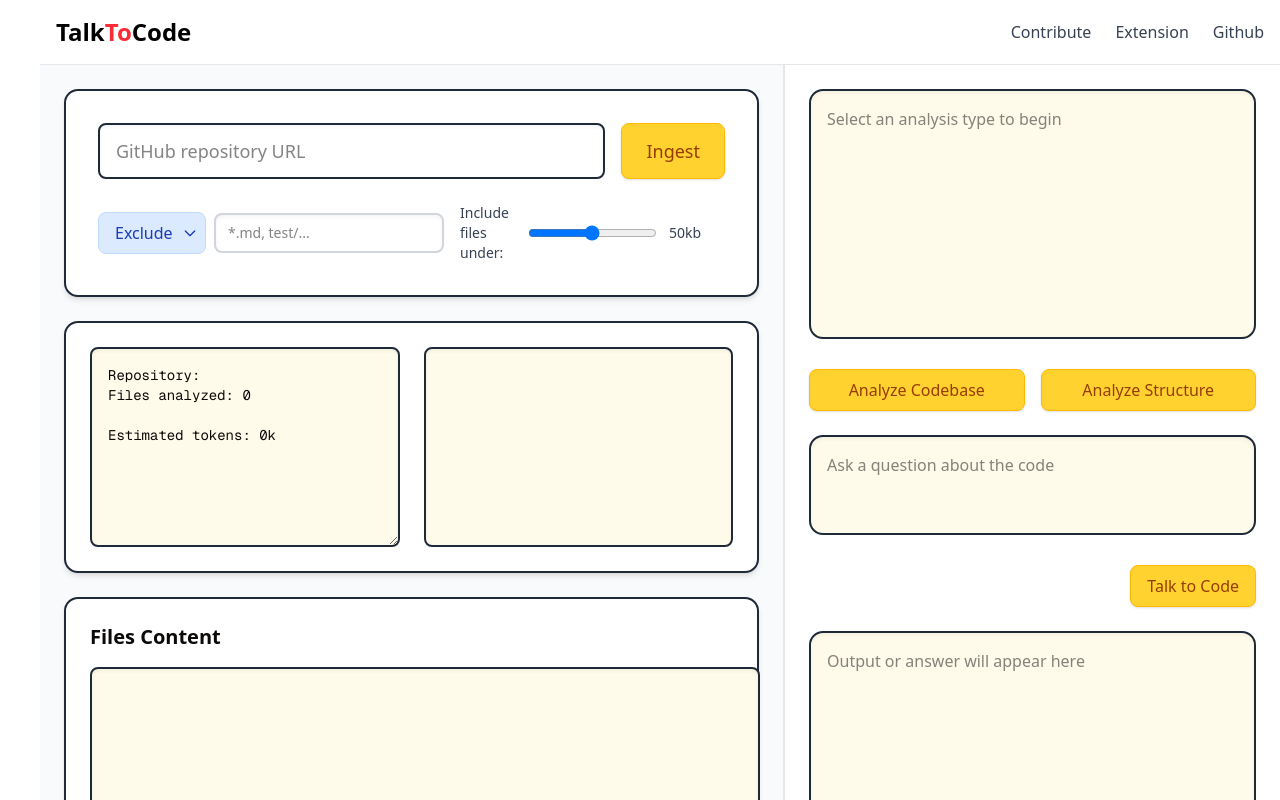
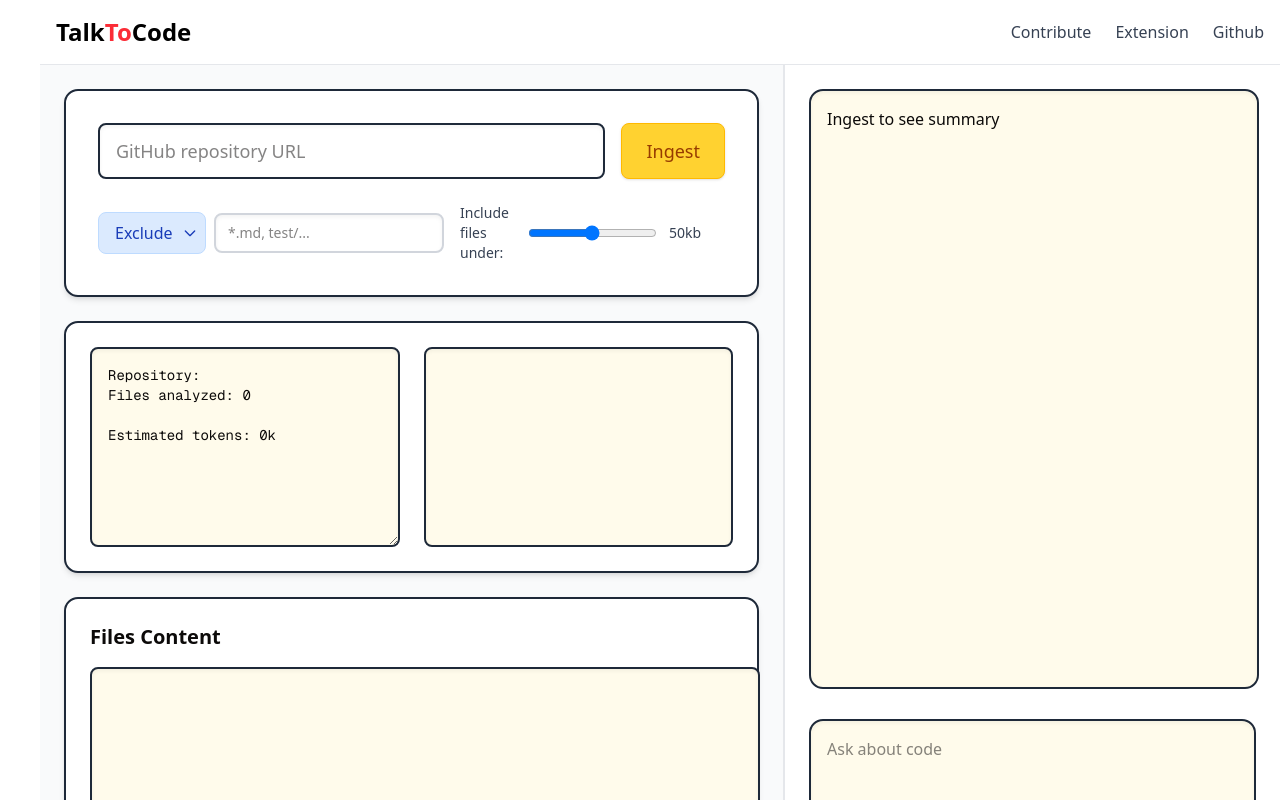
Before and after one commit to Sujal942/Talk-to-Code, a Next.js app: page / in a window 1280 px wide. Shown: the top 800 px of the page. Built offline with nearby package versions, Linux system fonts and the light colour scheme.

Commit message:
summarization

```diff
--- a/src/components/analyze-buttons.tsx
+++ b/src/components/analyze-buttons.tsx
@@ -4,117 +4,58 @@ import { useState } from "react";
 import { useGitIngest } from "@/context/git-ingest-context";
 
 export default function AnalyzeButtons() {
-  const gitIngestContext = useGitIngest();
-  if (!gitIngestContext) {
-    throw new Error("useGitIngest must be used within a GitIngestProvider");
-  }
-  const { analyzeCodebase, analyzeStructure, isLoading, repoData } =
-    gitIngestContext;
-  const [activeTab, setActiveTab] = useState<"codebase" | "structure" | null>(
-    null
-  );
+  const { isLoading, repoData } = useGitIngest() || {};
+  if (!useGitIngest) throw new Error("useGitIngest must be within GitIngestProvider");
+
   const [question, setQuestion] = useState("");
   const [output, setOutput] = useState("");
 
-  const handleAnalyzeCodebase = async () => {
-    setActiveTab("codebase");
-    setOutput("");
-    await analyzeCodebase();
-  };
-
-  const handleAnalyzeStructure = async () => {
-    setActiveTab("structure");
-    setOutput("");
-    await analyzeStructure();
-  };
-
   const handleAskQuestion = async () => {
-    if (!question || !repoData.filesContent) return;
+    if (!question || !repoData?.filesContent) return;
     try {
-      // const response = await fetch("http://localhost:8000/analyze", {
-      const response = await fetch(
-        "https://talk-to-code-1.onrender.com/analyze",
-        {
-          method: "POST",
-          headers: { "Content-Type": "application/json" },
-          body: JSON.stringify({ code: repoData.filesContent, question }),
-        }
-      );
+      const response = await fetch("https://talk-to-code-1.onrender.com/analyze", {
+        method: "POST",
+        headers: { "Content-Type": "application/json" },
+        body: JSON.stringify({ code: repoData.filesContent, question }),
+      });
       const data = await response.json();
       setOutput(data.answer || "No answer available");
     } catch (error) {
-      console.error("Error asking question:", error);
-      setOutput("Error getting answer");
+      console.error("Question error:", error);
+      setOutput("Error: " + error.message);
     }
   };
 
   return (
     <div className="space-y-6 max-w-md mx-auto">
-      {/* Analysis Input */}
       <textarea
-        className="w-full bg-cream-50 border-2 border-gray-800 rounded-xl h-[250px] shadow-inner p-4 resize-none focus:outline-none focus:ring-2 focus:ring-amber-400"
-        placeholder={
-          activeTab === "codebase"
-            ? isLoading
-              ? "Analyzing codebase..."
-              : "Enter repository details for codebase analysis"
-            : activeTab === "structure"
-            ? isLoading
-              ? "Analyzing structure..."
-              : "Enter repository details for structure analysis"
-            : "Select an analysis type to begin"
-        }
+        className=" bg-cream-50 border-2 border-gray-800 rounded-xl h-[600px] w-[450px] shadow-inner p-4 resize-none focus:outline-none focus:ring-2 focus:ring-amber-400"
+        value={repoData?.summary || (isLoading ? "Summarizing..." : "Ingest to see summary")}
+        placeholder="Summary here"
+        readOnly
         disabled={isLoading}
       />
-      {/* Buttons Container */}
-      <div className="flex justify-between gap-4">
-        <button
-          className={`flex-1 px-4 py-2 rounded-md font-medium border border-amber-400 shadow-sm transition-colors duration-200 ${
-            activeTab === "codebase"
-              ? "bg-amber-400 text-amber-900"
-              : "bg-amber-300 text-amber-800 hover:bg-amber-400"
-          } ${isLoading ? "opacity-50 cursor-not-allowed" : ""}`}
-          onClick={handleAnalyzeCodebase}
-          disabled={isLoading}
-        >
-          Analyze Codebase
-        </button>
-        <button
-          className={`flex-1 px-4 py-2 rounded-md font-medium border border-amber-400 shadow-sm transition-colors duration-200 ${
-            activeTab === "structure"
-              ? "bg-amber-400 text-amber-900"
-              : "bg-amber-300 text-amber-800 hover:bg-amber-400"
-          } ${isLoading ? "opacity-50 cursor-not-allowed" : ""}`}
-          onClick={handleAnalyzeStructure}
-          disabled={isLoading}
-        >
-          Analyze Structure
-        </button>
-      </div>
-      {/* Question Input */}
       <textarea
         className="w-full bg-cream-50 border-2 border-gray-800 rounded-xl h-[100px] shadow-inner p-4 resize-none focus:outline-none focus:ring-2 focus:ring-amber-400"
-        placeholder="Ask a question about the code"
+        placeholder="Ask about code"
         value={question}
         onChange={(e) => setQuestion(e.target.value)}
       />
-      {/* Talk to Code Button */}
       <div className="flex justify-end">
         <button
-          className="px-4 py-2 bg-amber-300 text-amber-800 border border-amber-400 rounded-md shadow-sm font-medium hover:bg-amber-400 transition-colors duration-200"
+          className="px-4 py-2 bg-amber-300 text-amber-800 border border-amber-400 rounded-md shadow-sm font-medium hover:bg-amber-400 transition-colors"
           onClick={handleAskQuestion}
           disabled={isLoading || !question}
         >
           Talk to Code
         </button>
       </div>
-      {/* Output Textarea */}
-      <textarea
+      {/* <textarea
         className="w-full bg-cream-50 border-2 border-gray-800 rounded-xl h-[320px] shadow-inner p-4 resize-none focus:outline-none focus:ring-2 focus:ring-amber-400"
         value={output}
-        placeholder="Output or answer will appear here"
+        placeholder="Output here"
         readOnly
-      />
+      /> */}
     </div>
   );
 }
--- a/src/context/git-ingest-context.tsx
+++ b/src/context/git-ingest-context.tsx
@@ -1,16 +1,38 @@
 "use client";
 
-import { createContext, useContext, useState, useEffect } from "react";
+import { createContext, useContext, useState } from "react";
+
+// Token estimation (simplified, replace with Gemini's tokenizer if available)
+const estimateTokenCount = (text: string) => Math.ceil(text.length / 4);
+const MAX_TOKENS = 10000; // Adjust based on Gemini docs (e.g., 128,000 for some models)
+
+// Function to beautify Gemini response
+const beautifySummary = (rawText: string): string => {
+  // Split into lines and process
+  const lines = rawText.split("\n").filter(line => line.trim());
+  let formatted = "";
+
+  lines.forEach((line, index) => {
+    line = line.trim();
+    if (line.startsWith("The") || line.match(/^\w+:/)) {
+      // Treat as a heading (e.g., "The codebase..." or "Overview:")
+      formatted += `\n### ${line}\n`;
+    } else if (line.match(/^[-*]\s/)) {
+      // Preserve bullet points
+      formatted += `${line.replace(/^[-*]\s/, "- ")}\n`;
+    } else if (line.length > 0) {
+      // Add as paragraph
+      formatted += `${line}\n\n`;
+    }
+  });
+
+  // Remove trailing newlines and ensure proper spacing
+  return formatted.trim().replace(/\n{3,}/g, "\n\n");
+};
 
 interface GitIngestContextType {
   repoData: RepoData;
-  fetchRepository: (
-    repoUrl: string,
-    exclude: string,
-    maxSizeKb: number
-  ) => Promise<void>;
-  analyzeCodebase: () => Promise<void>;
-  analyzeStructure: () => Promise<void>;
+  fetchRepository: (repoUrl: string, exclude: string, maxSizeKb: number) => Promise<void>;
   isLoading: boolean;
 }
 
@@ -22,6 +44,7 @@ export interface RepoData {
   repoName: string;
   filesAnalyzed: number;
   estimatedTokens: number;
+  summary?: string;
 }
 
 export function GitIngestProvider({ children }: { children: React.ReactNode }) {
@@ -34,27 +57,14 @@ export function GitIngestProvider({ children }: { children: React.ReactNode }) {
   });
   const [isLoading, setIsLoading] = useState(false);
 
-  // Fetch repository data from the Python backend
-  const fetchRepository = async (
-    repoUrl: string,
-    exclude: string,
-    maxSizeKb: number
-  ) => {
+  const fetchRepository = async (repoUrl: string, exclude: string, maxSizeKb: number) => {
     setIsLoading(true);
     try {
-      const response = await fetch(
-        "https://talk-to-code-1.onrender.com/ingest",
-        {
-          // const response = await fetch("http://localhost:8000/ingest", {
-          method: "POST",
-          headers: { "Content-Type": "application/json" },
-          body: JSON.stringify({
-            repo_url: repoUrl,
-            exclude,
-            max_size_kb: maxSizeKb,
-          }),
-        }
-      );
+      const response = await fetch("https://talk-to-code-1.onrender.com/ingest", {
+        method: "POST",
+        headers: { "Content-Type": "application/json" },
+        body: JSON.stringify({ repo_url: repoUrl, exclude, max_size_kb: maxSizeKb }),
+      });
       const data = await response.json();
       setRepoData({
         directoryStructure: data.directoryStructure,
@@ -63,8 +73,9 @@ export function GitIngestProvider({ children }: { children: React.ReactNode }) {
         filesAnalyzed: data.filesAnalyzed,
         estimatedTokens: data.estimatedTokens,
       });
+      await summarizeCodebase(data.directoryStructure, data.filesContent);
     } catch (error) {
-      console.error("Error fetching repository:", error);
+      console.error("Fetch error:", error);
       setRepoData((prev) => ({
         ...prev,
         directoryStructure: "Error loading structure",
@@ -75,81 +86,44 @@ export function GitIngestProvider({ children }: { children: React.ReactNode }) {
     }
   };
 
-  // Analyze codebase using Gemini API
-  const analyzeCodebase = async () => {
-    if (!repoData.filesContent) return;
+  const summarizeCodebase = async (directoryStructure: string, filesContent: Record<string, string>) => {
+    if (!directoryStructure || !filesContent) return;
     setIsLoading(true);
     try {
-      const response = await fetch("https://api.gemini.google.com/v1/analyze", {
-        // Hypothetical Gemini API endpoint
-        method: "POST",
-        headers: {
-          "Content-Type": "application/json",
-          Authorization: `Bearer ${process.env.NEXT_PUBLIC_GEMINI_API_KEY}`, // Replace with actual API key
-        },
-        body: JSON.stringify({
-          content: JSON.stringify(repoData.filesContent), // Send filesContent as JSON
-          prompt:
-            "Analyze this codebase and provide a quick summary of its main components and functionality to help developers and contributors understand it.",
-        }),
-      });
+      const filesContentString = Object.entries(filesContent)
+        .map(([fileName, content]) => `${fileName}:\n${content}`).join("\n\n");
+      let combinedContent = `${directoryStructure}\n\n${filesContentString}`;
+      const tokenCount = estimateTokenCount(combinedContent);
+      if (tokenCount > MAX_TOKENS) combinedContent = combinedContent.slice(0, MAX_TOKENS * 4);
+
+      const response = await fetch(
+        `https://generativelanguage.googleapis.com/v1beta/models/gemini-1.5-flash-001:generateContent?key=${process.env.NEXT_PUBLIC_GEMINI_API_KEY}`,
+        {
+          method: "POST",
+          headers: { "Content-Type": "application/json" },
+          body: JSON.stringify({
+            contents: [{ parts: [{ text: combinedContent }] }],
+            generationConfig: { temperature: 0.7, maxOutputTokens: 2048 },
+          }),
+        }
+      );
       const data = await response.json();
+      const rawSummary = data.candidates?.[0]?.content?.parts?.[0]?.text || "No summary available";
+      const formattedSummary = beautifySummary(rawSummary);
       setRepoData((prev) => ({
         ...prev,
-        filesContent: data.summary || "No analysis available",
+        summary: formattedSummary,
       }));
     } catch (error) {
-      console.error("Error analyzing codebase with Gemini API:", error);
-      setRepoData((prev) => ({ ...prev, filesContent: {} }));
-    } finally {
-      setIsLoading(false);
-    }
-  };
-
-  // Analyze structure using Gemini API
-  const analyzeStructure = async () => {
-    if (!repoData.directoryStructure) return;
-    setIsLoading(true);
-    try {
-      const response = await fetch("https://api.gemini.google.com/v1/analyze", {
-        // Hypothetical Gemini API endpoint
-        method: "POST",
-        headers: {
-          "Content-Type": "application/json",
-          Authorization: `Bearer ${process.env.NEXT_PUBLIC_GEMINI_API_KEY}`, // Replace with actual API key
-        },
-        body: JSON.stringify({
-          content: repoData.directoryStructure,
-          prompt:
-            "Analyze this directory structure and explain the project organization to help developers and contributors understand it.",
-        }),
-      });
-      const data = await response.json();
-      setRepoData((prev) => ({
-        ...prev,
-        directoryStructure: data.summary || "No analysis available",
-      }));
-    } catch (error) {
-      console.error("Error analyzing structure with Gemini API:", error);
-      setRepoData((prev) => ({
-        ...prev,
-        directoryStructure: "Error analyzing structure",
-      }));
+      console.error("Summarize error:", error);
+      setRepoData((prev) => ({ ...prev, summary: "Error generating summary" }));
     } finally {
       setIsLoading(false);
     }
   };
 
   return (
-    <GitIngestContext.Provider
-      value={{
-        repoData,
-        fetchRepository,
-        analyzeCodebase,
-        analyzeStructure,
-        isLoading,
-      }}
-    >
+    <GitIngestContext.Provider value={{ repoData, fetchRepository, isLoading }}>
       {children}
     </GitIngestContext.Provider>
   );
```
Also changed, not shown: src/components/git-ingest-form.tsx (+0 -9 lines).
